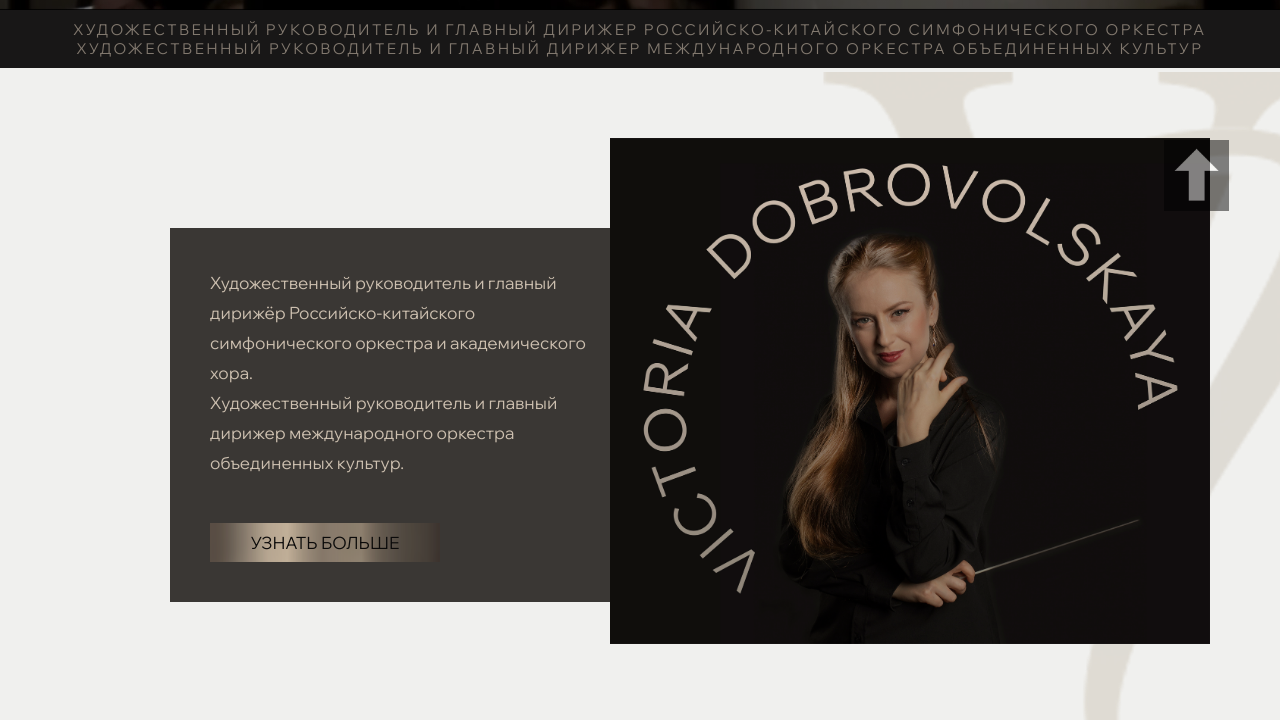
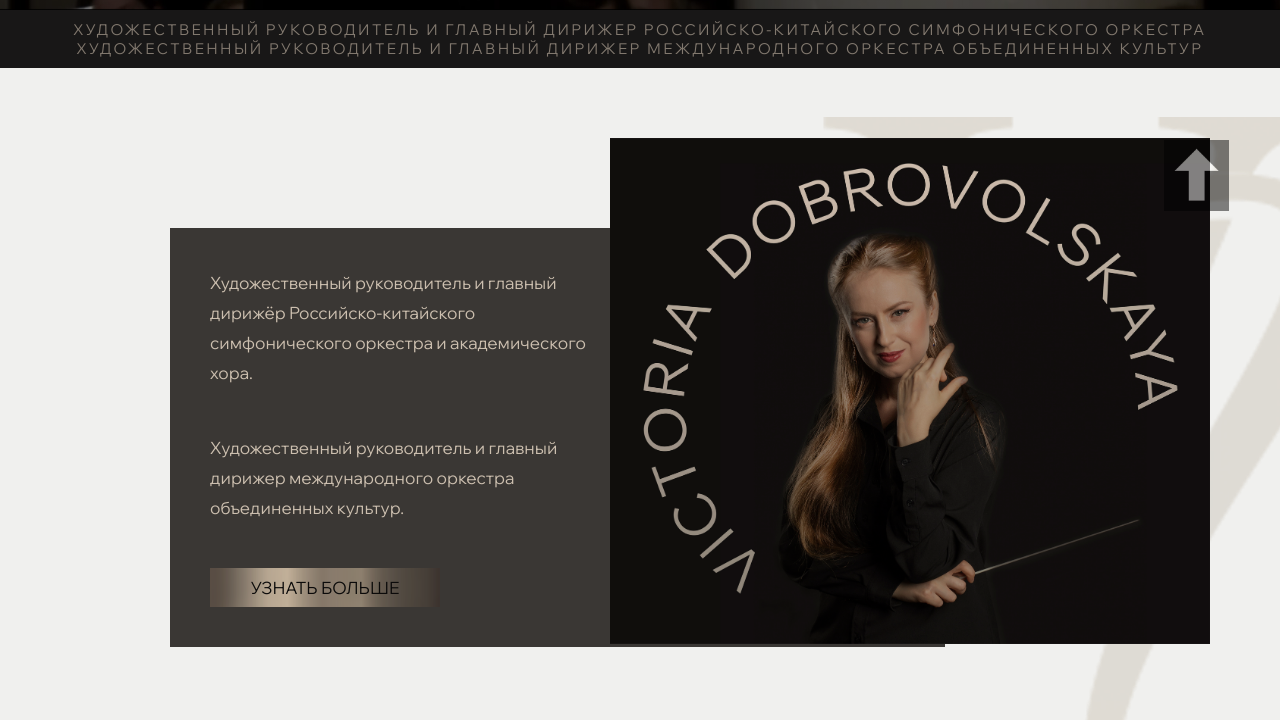
Before and after one commit to Ri1904/victoria-dobrovolskaya, a website: page index.html in a window 1280 px wide. Shown: the part 545-1265 px from the top of the page. Drawn offline with Linux system fonts and the light colour scheme; grey boxes are pictures that could not be loaded.

Commit message:
added space between paragraphs

```diff
--- a/index.html
+++ b/index.html
@@ -112,7 +112,9 @@
           />
           <p class="bio-description">
             Художественный руководитель и главный дирижёр Российско-китайского
-            симфонического оркестра и aкадемического хора.<br>
+            симфонического оркестра и aкадемического хора.
+          </p>
+          <p class="bio-description">
             Xудожественный руководитель и главный дирижер международного оркестра объединенных культур.
           </p>
           <a href="bio.html" class="button bio-button"> узнать больше </a>
```
